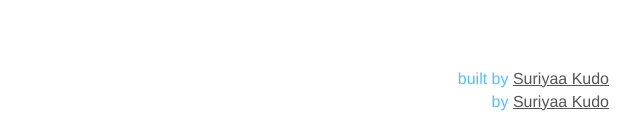
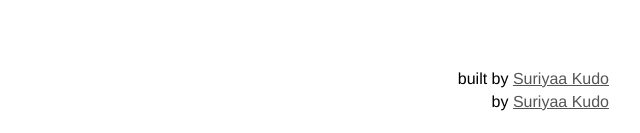
Before and after one commit to suriyaa/animate-a-name, a plain HTML site: page index.html in a window 1280 px wide. Shown: the part 664-797 px from the top of the page, 571-1211 px from the left. Drawn offline with nearby package versions, Linux system fonts and the light colour scheme.

Commit message:
Update main.css
Change #people: color (#56bff6 -> #C4C4C4)

```diff
--- a/css/main.css
+++ b/css/main.css
@@ -32,7 +32,7 @@ footer {
 
 #people {
 	list-style:none;
-	color: #56bff6;
+	color: C4C4C4;
 }
 #people li {
 	margin:0 0 5px 10px;
```
